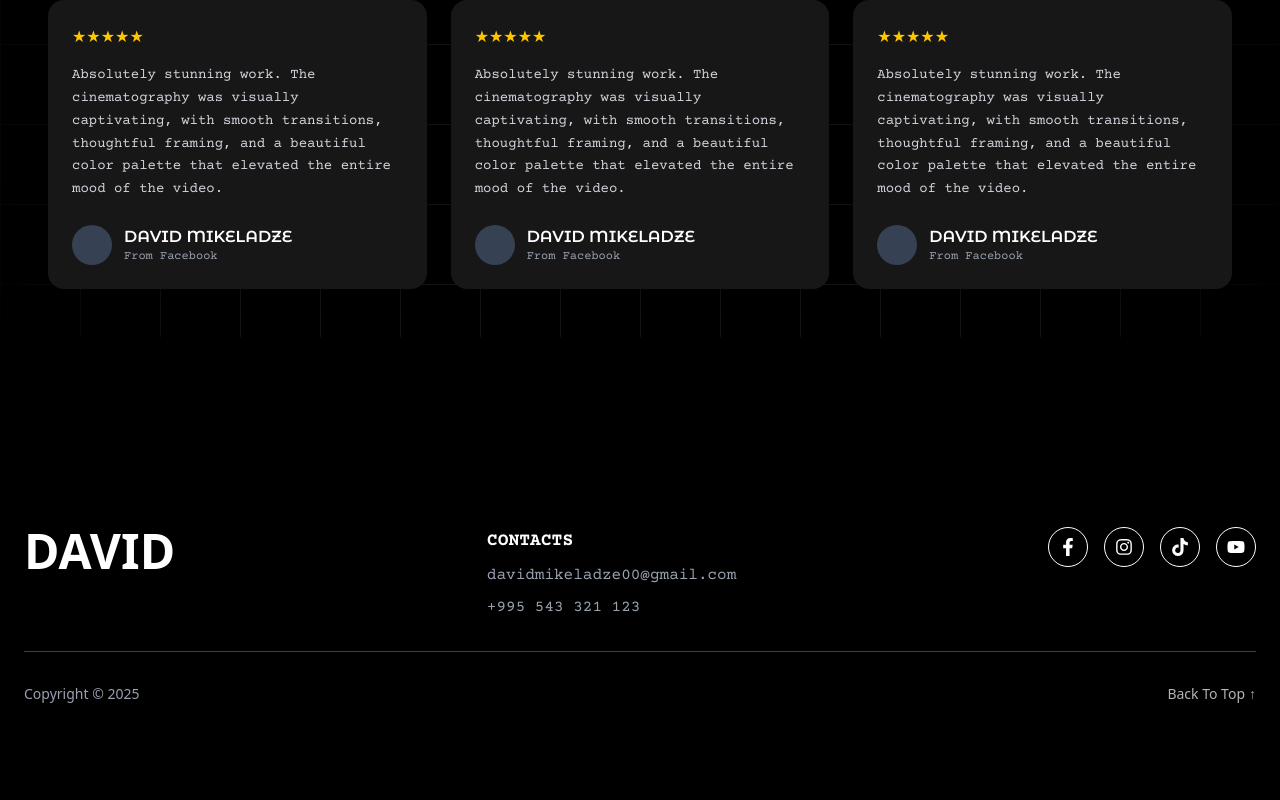
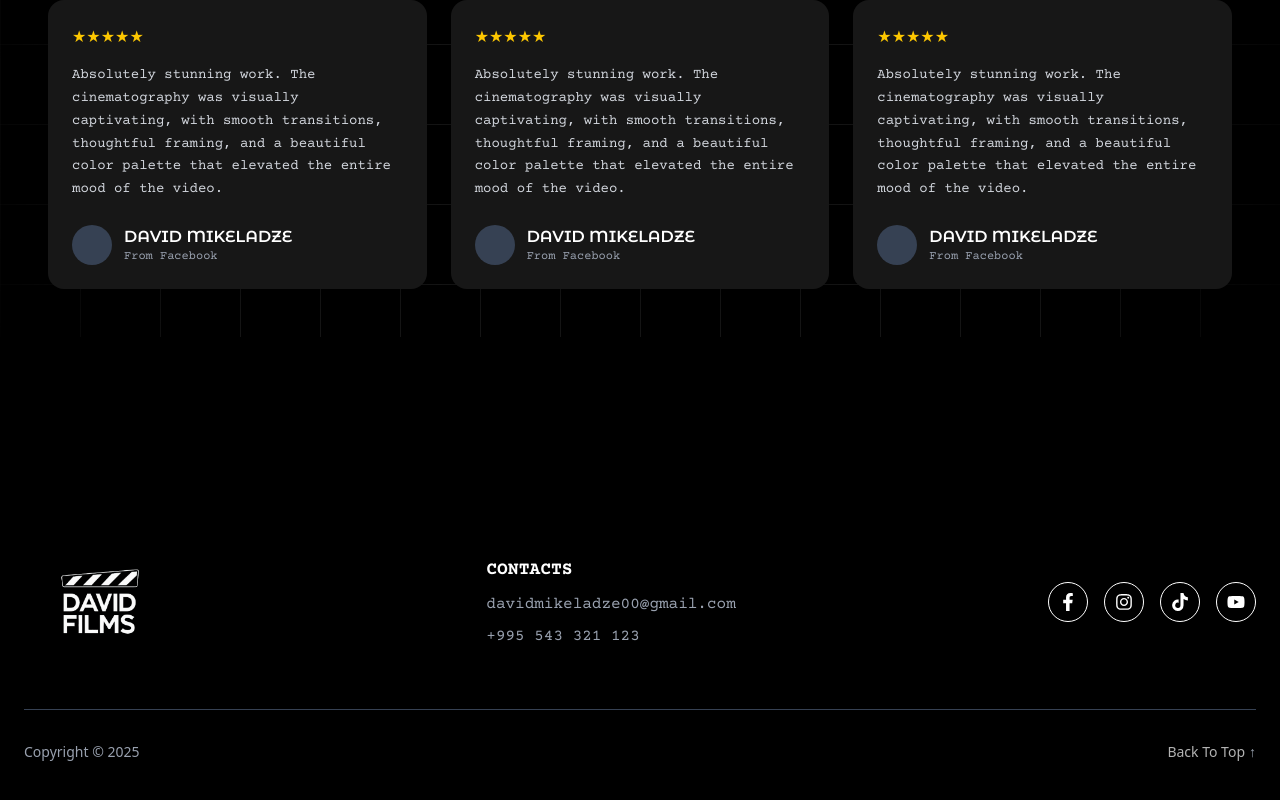
Before and after one commit to Davmike/david-film, a React (Vite) app: page / in a window 1280 px wide. Shown: the part 4599-5399 px from the top of the page. Before the commit the page ends 5343 px from the top, so only its background shows below. Built offline with nearby package versions, Linux system fonts and the light colour scheme.

Commit message:
fix: footer

```diff
--- a/src/Components/Footer.tsx
+++ b/src/Components/Footer.tsx
@@ -1,14 +1,16 @@
 import { Link } from "react-scroll";
 import { FaFacebookF, FaInstagram, FaTiktok, FaYoutube } from "react-icons/fa";
+import logoimage from "../../public/assets/logo.png"
 
 function Footer() {
     return (
         <footer className="bg-black text-white px-6 py-10 mt-[150px]">
             <div className="max-w-7xl mx-auto">
                 {/* Top Section */}
-                <div className="flex flex-col md:flex-row justify-between items-center md:items-start gap-8">
+                <div className="flex flex-col md:flex-row justify-between items-center gap-8">
                     {/* Logo */}
-                    <h1 className="text-5xl font-bold">DAVID</h1>
+                    {/* <h1 className="text-5xl font-bold">DAVID</h1> */}
+                    <img src={logoimage} className="w-[150px] h-[150px]" alt="" />
 
                     {/* Contacts */}
                     <div className="text-center md:text-left space-y-2 description">
```
